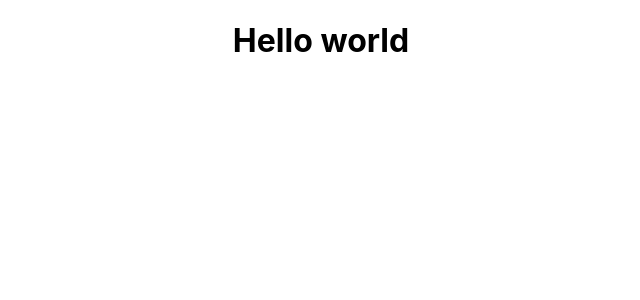
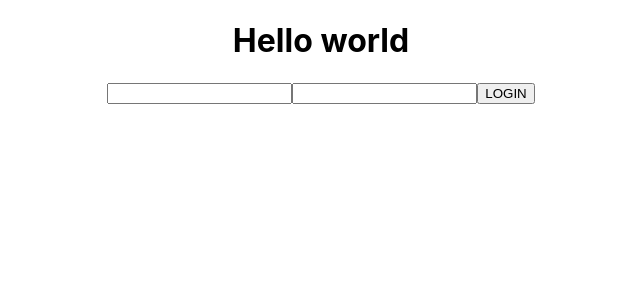
Before and after one commit to Roban87/Tribes-Bloodstone, a React (Create React App) app in the folder frontend/: page / in a window 1280 px wide. Shown: the top 300 px of the page, without its empty margins (319-959 px from the left). Built offline with nearby package versions, Linux system fonts and the light colour scheme.

Commit message:
added login for to login page

```diff
--- a/frontend/src/pages/Login.js
+++ b/frontend/src/pages/Login.js
@@ -1,10 +1,37 @@
 import React from 'react';
-
+import { useState, useEffect } from 'react';
 
 function Login() {
+
+  const [username, setUsername] = useState("");
+  const [password, setPassword] = useState("");
+
+  const onUsernameChange = (e) => {
+    setUsername(e.target.value);
+  };
+
+  const onPasswordChange = (e) => {
+    setPassword(e.target.value);
+  };
+
+  const handleSubmit = (e) =>{
+    e.preventDefault();
+    fetch('http://localhost:3000/api/login/', {
+      'method': 'POST',
+      'Content-Type': 'Application/json',
+      'body': { username: username, password: password }})
+    .then((result) => result.json())
+    .then(console.log);
+  }
+
   return (
     <div>
       <h1>Hello world</h1>
+      <form onSubmit={handleSubmit}className="login-form">
+        <input type="text" id="login-username" value={username} onChange={onUsernameChange} />
+        <input type="password" id="login-password" value={password} onChange={onPasswordChange} />
+        <button type="submit">LOGIN</button>
+      </form>
     </div>
   )
 }
```
